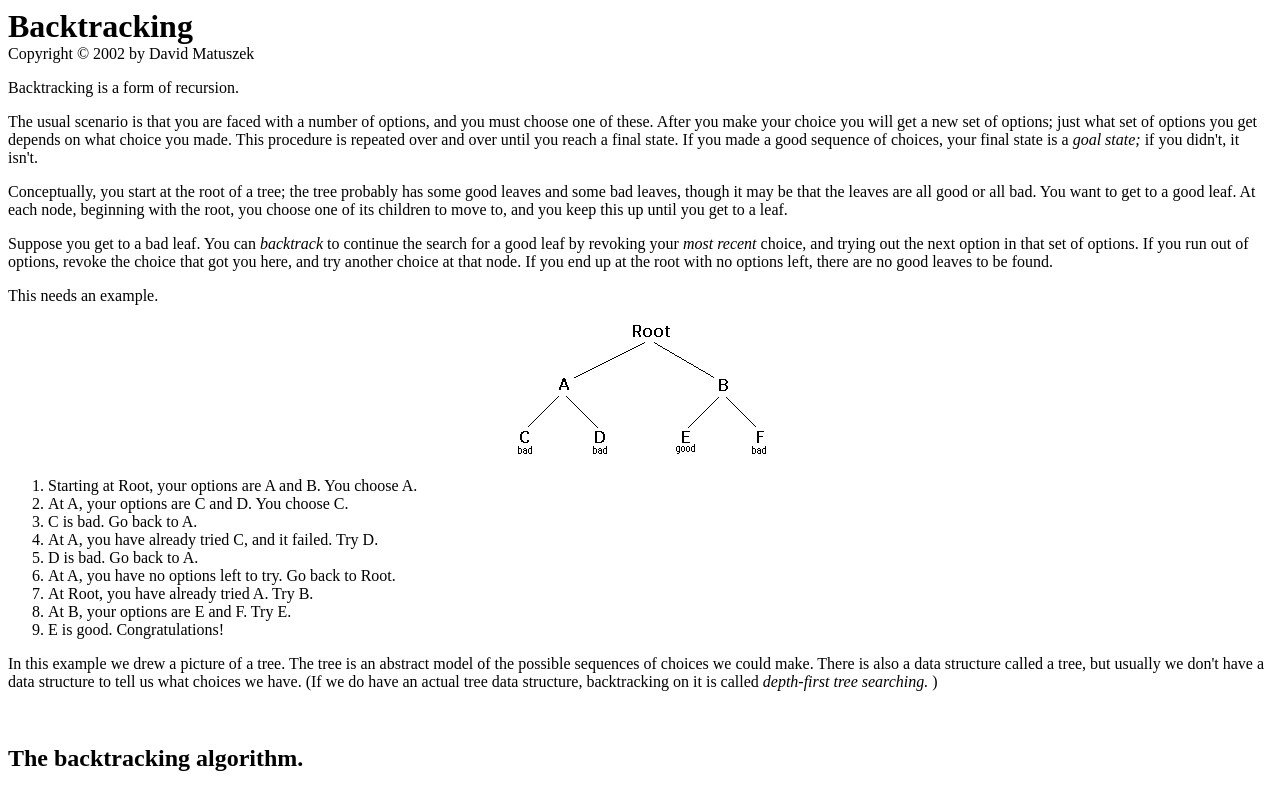
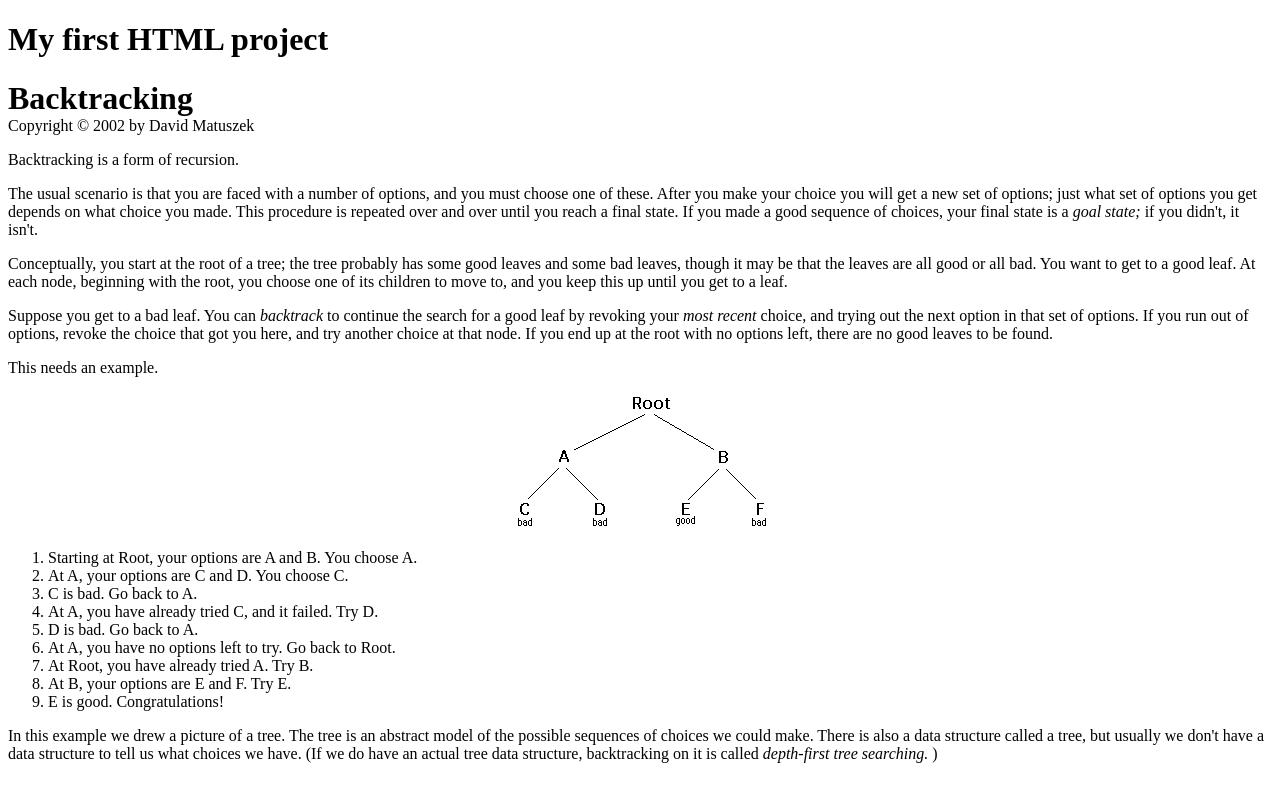
Before and after one commit to bsddv532/backtracking, a plain HTML site: page index.html in a window 1280 px wide. Shown: the top 789 px of the page. Drawn offline with Linux system fonts and the light colour scheme; files whose address does not match are found by name.

Commit message:
html project

```diff
--- a/index.html
+++ b/index.html
@@ -8,6 +8,8 @@
     <link rel="icon" href="../project-1/image/pikachu.png">
 </head>
 <body>
+<h1>My first HTML project</h1>
+
     <b> <font size="+3">Backtracking</font> </b><br>
     Copyright &copy 2002 by David Matuszek
 
```
